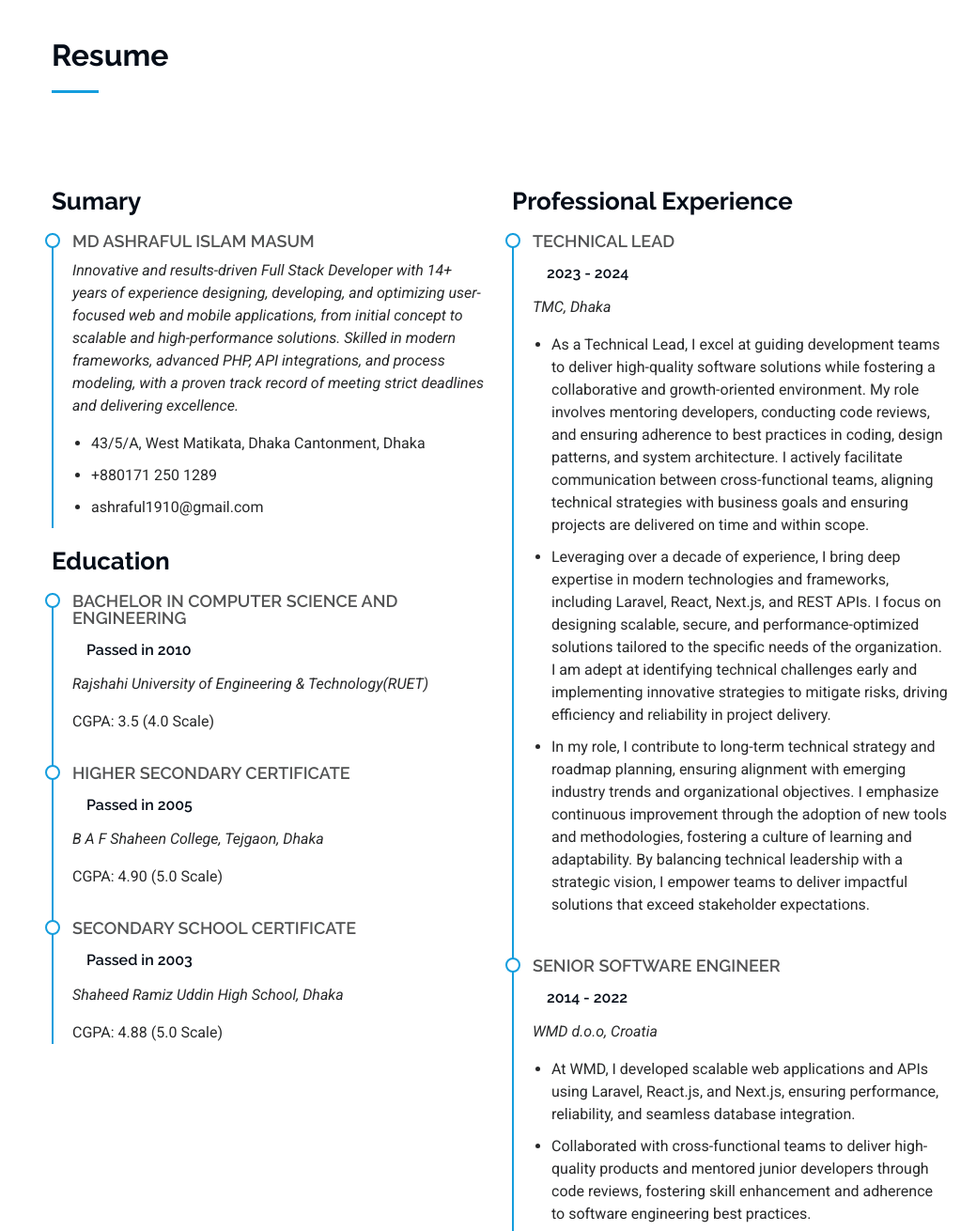
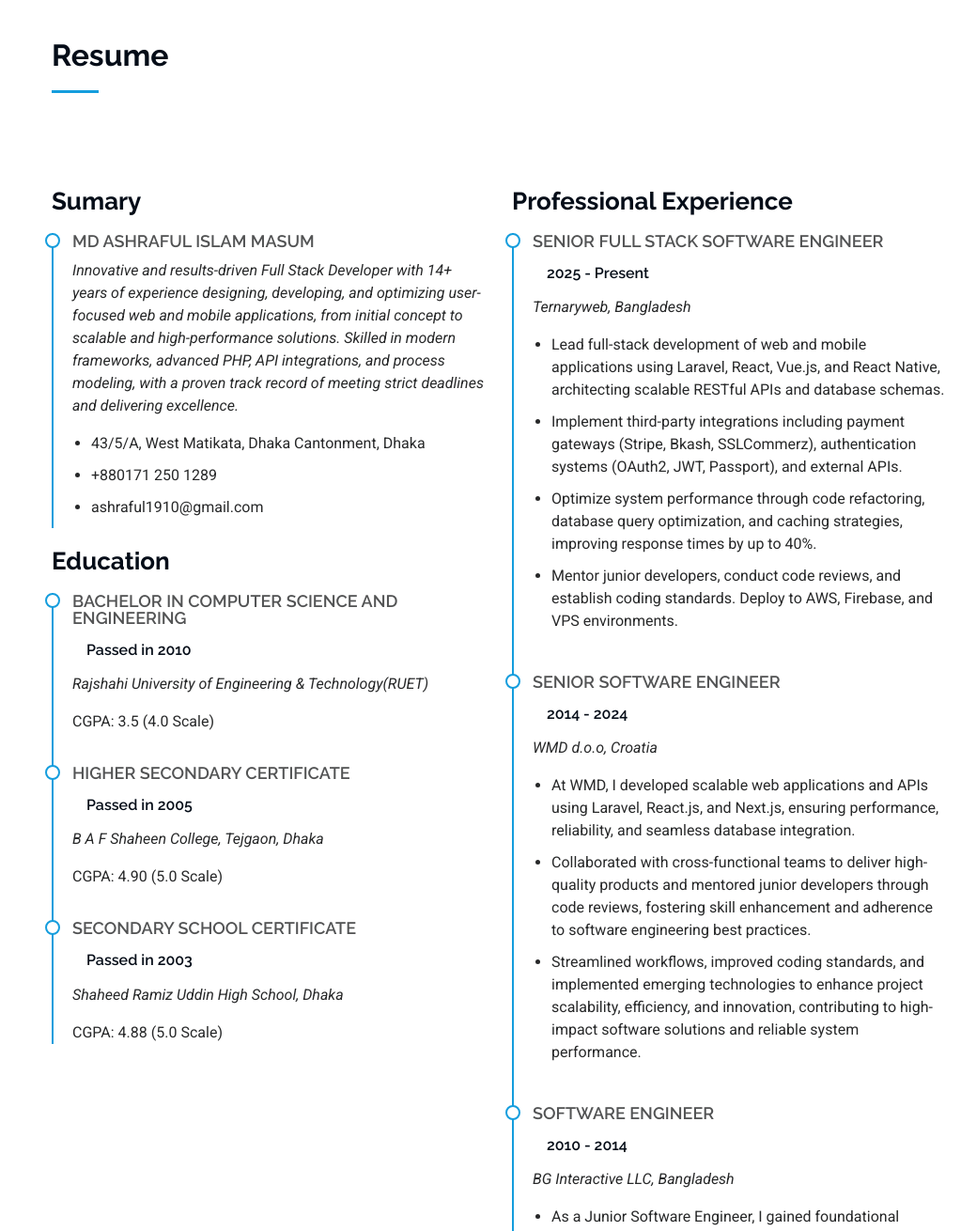
Before and after one commit to ash1910/portfolio, a PHP site: page / in a window 1280 px wide. Shown: the part 971-2281 px from the top of the page at 94% size, without its empty margins (257-1280 px from the left). Run offline with PHP 8.4, Linux system fonts and the light colour scheme.

Commit message:
Update professional experience section in index.php: changed job title to Senior Full Stack Software Engineer, updated employment dates, and revised responsibilities to reflect current role and technologies used.

```diff
--- a/index.php
+++ b/index.php
@@ -109,22 +109,20 @@
           <div class="col-lg-6" data-aos="fade-up" data-aos-delay="200">
             <h3 class="resume-title">Professional Experience</h3>
             <div class="resume-item">
-              <h4>Technical Lead</h4>
-              <h5>2023 - 2024</h5>
-              <p><em>TMC, Dhaka </em></p>
+              <h4>Senior Full Stack Software Engineer</h4>
+              <h5>2025 - Present</h5>
+              <p><em>Ternaryweb, Bangladesh </em></p>
               <ul>
-                <li>As a Technical Lead, I excel at guiding development teams to deliver high-quality software solutions while fostering a collaborative and growth-oriented environment. My role involves mentoring developers, conducting code reviews, and ensuring adherence to best practices in coding, design patterns, and system architecture. I actively facilitate communication between cross-functional teams, aligning technical strategies with business goals and ensuring projects are delivered on time and within scope.
-                </li>
-                <li>Leveraging over a decade of experience, I bring deep expertise in modern technologies and frameworks, including Laravel, React, Next.js, and REST APIs. I focus on designing scalable, secure, and performance-optimized solutions tailored to the specific needs of the organization. I am adept at identifying technical challenges early and implementing innovative strategies to mitigate risks, driving efficiency and reliability in project delivery.
-                </li>
-                <li>In my role, I contribute to long-term technical strategy and roadmap planning, ensuring alignment with emerging industry trends and organizational objectives. I emphasize continuous improvement through the adoption of new tools and methodologies, fostering a culture of learning and adaptability. By balancing technical leadership with a strategic vision, I empower teams to deliver impactful solutions that exceed stakeholder expectations.
-                </li>
+                <li>Lead full-stack development of web and mobile applications using Laravel, React, Vue.js, and React Native, architecting scalable RESTful APIs and database schemas.</li>
+                <li>Implement third-party integrations including payment gateways (Stripe, Bkash, SSLCommerz), authentication systems (OAuth2, JWT, Passport), and external APIs.</li>
+                <li>Optimize system performance through code refactoring, database query optimization, and caching strategies, improving response times by up to 40%.</li>
+                <li>Mentor junior developers, conduct code reviews, and establish coding standards. Deploy to AWS, Firebase, and VPS environments.</li>
               </ul>
             </div><!-- Edn Resume Item -->
 
             <div class="resume-item">
               <h4>Senior Software Engineer</h4>
-              <h5>2014 - 2022</h5>
+              <h5>2014 - 2024</h5>
               <p><em>WMD d.o.o, Croatia </em></p>
               <ul>
                 <li>At WMD, I developed scalable web applications and APIs using Laravel, React.js, and Next.js, ensuring performance, reliability, and seamless database integration.
```
